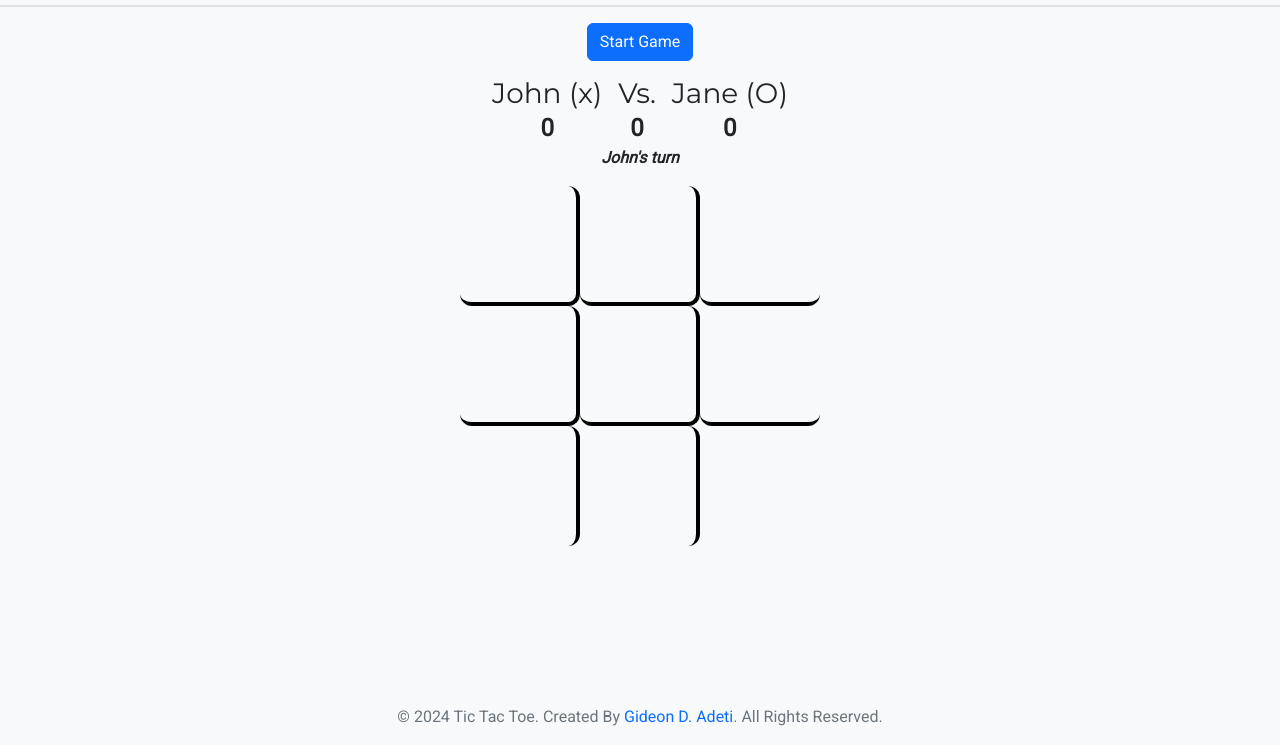
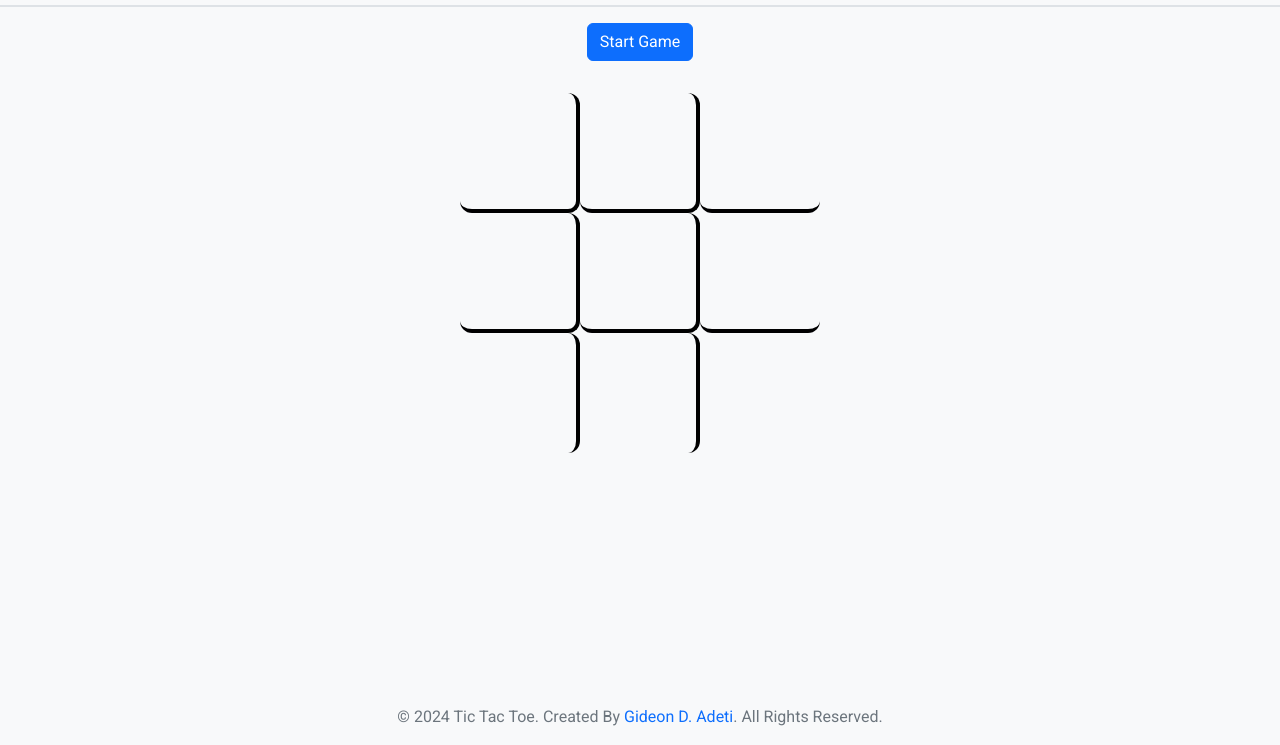
Before and after one commit to GDA0/tic-tac-toe, a plain HTML site: page index.html in a window 1280 px wide. Shown: the part 55-800 px from the top of the page. Drawn offline with nearby package versions, Linux system fonts and the light colour scheme.

Commit message:
Remove boilerplate stats

```diff
--- a/index.html
+++ b/index.html
@@ -66,20 +66,20 @@
         <div class="game-stats d-flex flex-column align-items-center">
           <div class="players d-flex align-items-center gap-3">
             <div class="player-X">
-              <h3 class="player-X-name mb-0">John (x)</h3>
-              <span class="player-X-score">0</span>
+              <h3 class="player-X-name mb-0"></h3>
+              <span class="player-X-score"></span>
             </div>
             <div>
-              <h3 class="vs mb-0">Vs.</h3>
-              <span class="tie-score">0</span>
+              <h3 class="vs mb-0"></h3>
+              <span class="tie-score"></span>
             </div>
             <div class="player-O">
-              <h3 class="player-O-name mb-0">Jane (O)</h3>
-              <span class="player-O-score">0</span>
+              <h3 class="player-O-name mb-0"></h3>
+              <span class="player-O-score"></span>
             </div>
           </div>
           <div>
-            <span class="turn fw-bold fst-italic">John's turn</span>
+            <span class="turn fw-bold fst-italic"></span>
           </div>
         </div>
         <div class="gameboard mt-3">
@@ -188,7 +188,7 @@
         <div class="modal-dialog">
           <div class="modal-content">
             <div class="modal-header">
-              <h1 class="modal-title fs-5" id="modal-title">Game Outcome</h1>
+              <h1 class="modal-title fs-5 fw-bold" id="modal-title">Game Outcome</h1>
               <button
                 type="button"
                 class="btn-close"
@@ -196,7 +196,7 @@
                 aria-label="Close"
               ></button>
             </div>
-            <div class="modal-body">
+            <div class="modal-body d-flex align-items-center justify-content-center">
               <h1 class="fw-bold outcome"></h1>
             </div>
             <div class="modal-footer">
```
